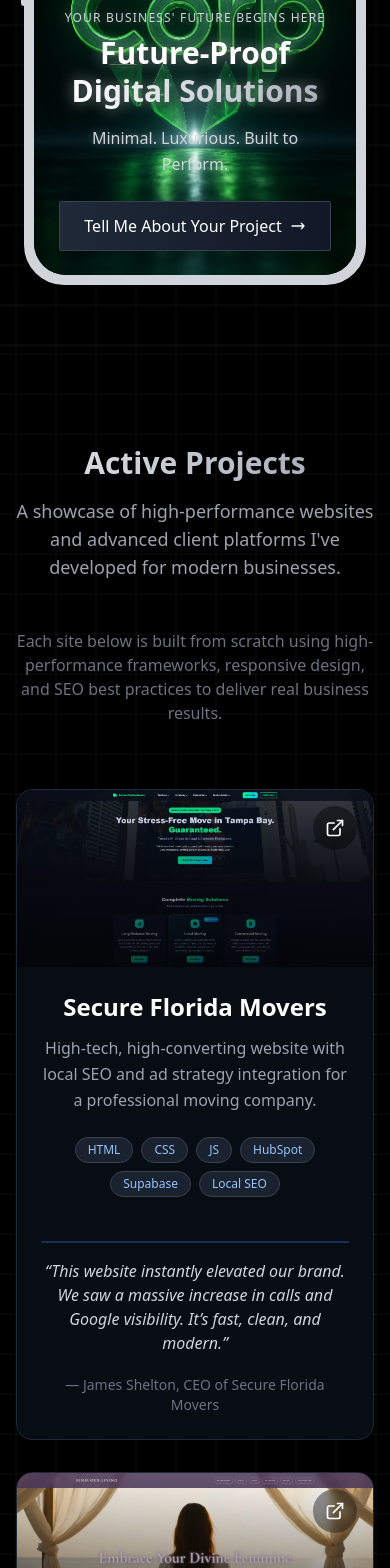
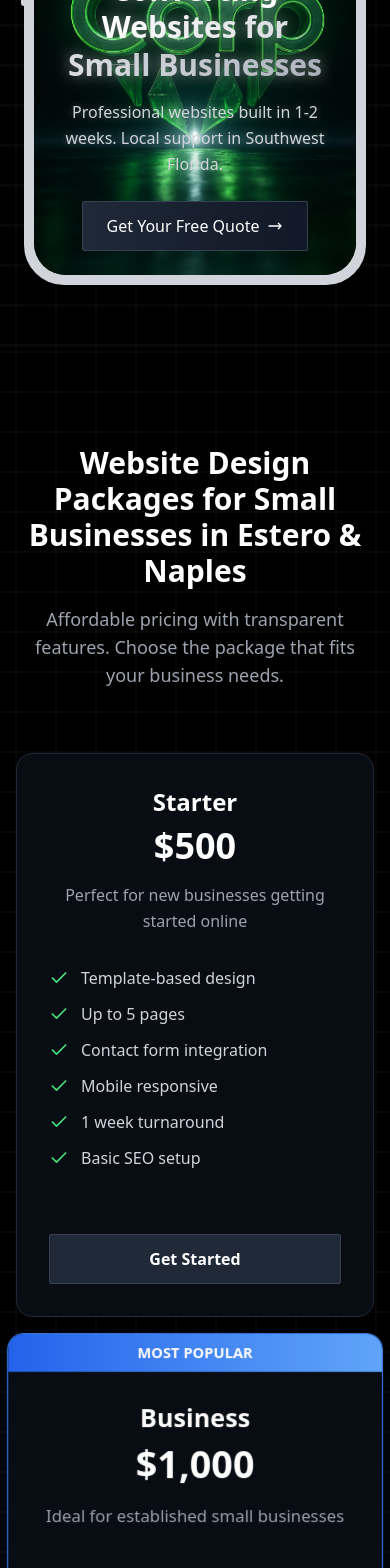
Before and after one commit to SchulzCorpLLC/SchulzCorp, a React (Vite) app: page / in a window 390 px wide. Shown: the part 340-1908 px from the top of the page. Built offline with nearby package versions, Linux system fonts and the light colour scheme.

Commit message:
Updated index.html

```diff
--- a/index.html
+++ b/index.html
@@ -4,9 +4,9 @@
     <meta charset="UTF-8" />
     <link rel="icon" type="image/png" href="/sc-fav.png" />
     <meta name="viewport" content="width=device-width, initial-scale=1.0" />
-    <meta name="description" content="SchulzCorp - Boutique digital agency creating future-proof digital solutions. Minimal. Luxurious. Built to Perform." />
-    <meta name="keywords" content="digital agency, web development, SaaS, custom dashboards, high-tech websites" />
-    <title>SchulzCorp - Future-Proof Digital Solutions</title>
+    <meta name="description" content="SchulzCorp - Professional website design for small businesses in Estero and Naples, FL. Affordable, high-converting websites built in 1-2 weeks. Local support in Southwest Florida." />
+    <meta name="keywords" content="website design Estero FL, website design Naples FL, small business websites, affordable web design, Southwest Florida web designer, Naples website designer, Estero web development, local website design" />
+    <title>SchulzCorp - Website Design in Estero & Naples, FL | Affordable Small Business Websites</title>
   </head>
   <body>
     <div id="root"></div>
--- a/src/App.tsx
+++ b/src/App.tsx
@@ -1,14 +1,14 @@
 import React, { useEffect } from 'react';
 import Navbar from './components/Navbar';
 import Hero from './components/Hero';
+import Services from './components/Services';
 import Portfolio from './components/Portfolio';
-import Services from './components/Services';
+import About from './components/About';
 import Contact from './components/Contact';
 import Footer from './components/Footer';
 
 function App() {
   useEffect(() => {
-    // Smooth scroll behavior for the entire document
     document.documentElement.style.scrollBehavior = 'smooth';
 
     return () => {
@@ -20,8 +20,9 @@ function App() {
     <div className="min-h-screen bg-black">
       <Navbar />
       <Hero />
+      <Services />
       <Portfolio />
-      <Services />
+      <About />
       <Contact />
       <Footer />
     </div>
--- /dev/null
+++ b/src/components/About.tsx
@@ -0,0 +1,76 @@
+import React from 'react';
+import { Clock, DollarSign, Smartphone, MapPin } from 'lucide-react';
+
+interface Benefit {
+  icon: React.ReactNode;
+  title: string;
+  description: string;
+}
+
+const About: React.FC = () => {
+  const benefits: Benefit[] = [
+    {
+      icon: <Clock className="w-8 h-8" />,
+      title: "Quick Turnaround",
+      description: "1-2 weeks from start to launch"
+    },
+    {
+      icon: <DollarSign className="w-8 h-8" />,
+      title: "Affordable Pricing",
+      description: "Packages starting at just $500"
+    },
+    {
+      icon: <Smartphone className="w-8 h-8" />,
+      title: "Modern & Mobile-Friendly",
+      description: "Looks perfect on all devices"
+    },
+    {
+      icon: <MapPin className="w-8 h-8" />,
+      title: "Local Support",
+      description: "Based in Estero, serving Southwest Florida"
+    }
+  ];
+
+  return (
+    <section id="about" className="py-24 sm:py-32 bg-gray-950 relative overflow-hidden">
+      <div className="absolute inset-0 bg-[url('/grid.svg')] bg-center opacity-30"></div>
+
+      <div className="max-w-screen-2xl mx-auto px-4 sm:px-6 lg:px-8 relative z-10">
+        <div className="text-center mb-16">
+          <h2 className="text-3xl md:text-4xl font-bold text-white mb-4">
+            About SchulzCorp
+          </h2>
+          <div className="max-w-3xl mx-auto">
+            <p className="text-lg text-gray-300 leading-relaxed mb-6">
+              Hi, I'm <span className="font-bold text-white">Brandon Schulz</span>, a local web designer helping small businesses in Estero, Naples, and Southwest Florida launch professional websites quickly and affordably.
+            </p>
+            <p className="text-lg text-gray-400 leading-relaxed">
+              I specialize in creating high-converting, mobile-friendly websites that help local businesses establish their online presence and attract more customers. No complicated jargon, no endless timelines — just clean, modern websites that work.
+            </p>
+          </div>
+        </div>
+
+        <div className="grid md:grid-cols-2 lg:grid-cols-4 gap-8 mt-16">
+          {benefits.map((benefit, index) => (
+            <div
+              key={index}
+              className="bg-gray-900/50 backdrop-blur-md rounded-2xl border border-gray-800 p-8 text-center transition-all duration-300 hover:border-blue-500/50 hover:shadow-2xl hover:shadow-blue-500/10"
+            >
+              <div className="text-blue-400 mb-4 flex justify-center">
+                {benefit.icon}
+              </div>
+              <h3 className="text-xl font-bold text-white mb-3">
+                {benefit.title}
+              </h3>
+              <p className="text-gray-400">
+                {benefit.description}
+              </p>
+            </div>
+          ))}
+        </div>
+      </div>
+    </section>
+  );
+};
+
+export default About;
--- a/src/components/Footer.tsx
+++ b/src/components/Footer.tsx
@@ -4,11 +4,11 @@ import { Mail } from 'lucide-react';
 const Footer: React.FC = () => {
   return (
     <footer className="bg-gray-900 border-t border-gray-800">
-      {/* The container width is now set to max-w-screen-2xl for a consistent, wider layout. */}
       <div className="max-w-screen-2xl mx-auto px-4 sm:px-6 lg:px-8 py-8">
         <div className="flex flex-col md:flex-row justify-between items-center space-y-4 md:space-y-0">
-          <div className="text-gray-400 text-sm">
-            © 2025 SchulzCorp. All rights reserved.
+          <div className="text-gray-400 text-sm text-center md:text-left">
+            <p>© 2025 SchulzCorp. All rights reserved.</p>
+            <p className="mt-1">Website Design in Estero, FL | Serving Naples & Southwest Florida</p>
           </div>
 
           <div className="flex items-center space-x-6">
--- a/src/components/Hero.tsx
+++ b/src/components/Hero.tsx
@@ -39,17 +39,17 @@ const Hero: React.FC = () => {
                   className="text-sm text-gray-300 uppercase tracking-widest mb-4"
                   style={{ textShadow: '0 0 8px rgba(255, 255, 255, 0.3)' }}
                 >
-                  Your Business' Future Begins Here
+                  Estero & Naples, FL Website Design
                 </p>
 
                 <h1
                   className="text-4xl md:text-5xl font-bold text-white mb-6 leading-tight"
                   style={{ textShadow: '0 0 15px rgba(255, 255, 255, 0.5)' }}
                 >
-                  Future-Proof
+                  Affordable, High-Converting
                   <br />
                   <span className="bg-gradient-to-r from-white to-gray-400 bg-clip-text text-transparent">
-                    Digital Solutions
+                    Websites for Small Businesses
                   </span>
                 </h1>
 
@@ -57,7 +57,7 @@ const Hero: React.FC = () => {
                   className="text-lg md:text-xl text-gray-300 mb-8 leading-relaxed"
                   style={{ textShadow: '0 0 8px rgba(255, 255, 255, 0.3)' }}
                 >
-                  Minimal. Luxurious. Built to Perform.
+                  Professional websites built in 1-2 weeks. Local support in Southwest Florida.
                 </p>
 
                 <button
@@ -65,7 +65,7 @@ const Hero: React.FC = () => {
                   className="group bg-gradient-to-r from-gray-800 to-gray-900 hover:from-gray-700 hover:to-gray-800 text-white px-8 py-4 rounded-sm transition-all duration-300 border border-gray-700 hover:border-gray-600 shadow-2xl hover:shadow-3xl transform hover:-translate-y-1"
                 >
                   <span className="flex items-center justify-center md:justify-start">
-                    Tell Me About Your Project
+                    Get Your Free Quote
                     <svg
                       className="ml-2 w-4 h-4 transform group-hover:translate-x-1 transition-transform duration-200"
                       fill="none"
@@ -108,21 +108,21 @@ const Hero: React.FC = () => {
                 <div className="relative z-20 h-full flex flex-col items-center justify-end text-center p-6">
                   <div className="w-full">
                     <p className="text-xs text-gray-300 uppercase tracking-widest mb-2" style={{ textShadow: '0 0 8px rgba(255, 255, 255, 0.3)' }}>
-                      Your Business' Future Begins Here
+                      Estero & Naples, FL Website Design
                     </p>
                     <h1 className="text-3xl font-bold text-white mb-4 leading-tight" style={{ textShadow: '0 0 15px rgba(255, 255, 255, 0.5)' }}>
-                      Future-Proof
+                      Affordable, High-Converting
                       <br />
                       <span className="bg-gradient-to-r from-white to-gray-400 bg-clip-text text-transparent">
-                        Digital Solutions
+                        Websites for Small Businesses
                       </span>
                     </h1>
                     <p className="text-base text-gray-300 mb-6 leading-relaxed" style={{ textShadow: '0 0 8px rgba(255, 255, 255, 0.3)' }}>
-                      Minimal. Luxurious. Built to Perform.
+                      Professional websites built in 1-2 weeks. Local support in Southwest Florida.
                     </p>
                     <button onClick={scrollToContact} className="group bg-gradient-to-r from-gray-800 to-gray-900 hover:from-gray-700 hover:to-gray-800 text-white px-6 py-3 rounded-sm transition-all duration-300 border border-gray-700 hover:border-gray-600 shadow-xl transform hover:-translate-y-1">
                       <span className="flex items-center justify-center">
-                        Tell Me About Your Project
+                        Get Your Free Quote
                         <svg className="ml-2 w-4 h-4 transform group-hover:translate-x-1 transition-transform duration-200" fill="none" stroke="currentColor" viewBox="0 0 24 24">
                           <path strokeLinecap="round" strokeLinejoin="round" strokeWidth={2} d="M17 8l4 4m0 0l-4 4m4-4H3" />
                         </svg>
--- a/src/components/Navbar.tsx
+++ b/src/components/Navbar.tsx
@@ -42,8 +42,9 @@ const Navbar: React.FC = () => {
   };
 
   const navLinks = [
+    { id: 'services', name: 'Services' },
     { id: 'portfolio', name: 'Portfolio' },
-    { id: 'services', name: 'Services' },
+    { id: 'about', name: 'About' },
     { id: 'contact', name: 'Contact' },
   ];
 
--- a/src/components/Portfolio.tsx
+++ b/src/components/Portfolio.tsx
@@ -1,13 +1,11 @@
 import React from 'react';
 import { ExternalLink } from 'lucide-react';
 
-// Interface for Tech Stack Badges
 interface TechBadge {
   name: string;
-  icon?: React.ReactNode; // Optional icon for the badge
+  icon?: React.ReactNode;
 }
 
-// Interface for Portfolio Item including tech stack
 interface PortfolioItem {
   title: string;
   description: string;
@@ -23,8 +21,8 @@ const Portfolio: React.FC = () => {
   const projects: PortfolioItem[] = [
     {
       title: "Secure Florida Movers",
-      description: "High-tech, high-converting website with local SEO and ad strategy integration for a professional moving company.",
-      testimonial: "This website instantly elevated our brand. We saw a massive increase in calls and Google visibility. It’s fast, clean, and modern.",
+      description: "High-performance, high-converting website with local SEO and ad strategy integration for a professional moving company serving Southwest Florida.",
+      testimonial: "This website instantly elevated our brand. We saw a massive increase in calls and Google visibility. It's fast, clean, and modern.",
       author: "James Shelton, CEO of Secure Florida Movers",
       link: "https://www.securefloridamovers.com",
       image: "/sfm-portfolio.webp",
@@ -40,7 +38,7 @@ const Portfolio: React.FC = () => {
     },
     {
       title: "Sensuous-Living",
-      description: "Luxurious, feminine brand website with a fully integrated e-commerce system, blog, user login portal, and client dashboard features.",
+      description: "Luxurious, feminine brand website with fully integrated e-commerce system, blog, user login portal, and client dashboard features for online business management.",
       testimonial: "The site feels luxurious and powerful. Everything I dreamed of for my brand — functional, fast, and beautifully crafted.",
       author: "Trishiana, CEO of Sensuous-Living",
       link: "https://sensuous-living.vercel.app",
@@ -56,35 +54,47 @@ const Portfolio: React.FC = () => {
         { name: 'OAuth' },
         { name: 'E-Commerce' },
       ]
+    },
+    {
+      title: "AE Firearms LLC",
+      description: "Professional firearms dealer website featuring inventory showcase, compliance information, and streamlined customer inquiry system for Southwest Florida's premier firearms dealer.",
+      testimonial: "Professional, clean, and exactly what we needed to showcase our inventory and services to customers in the area.",
+      author: "AE Firearms LLC Team",
+      link: "https://www.aefirearmsllc.com",
+      image: "/ae-firearms-portfolio.webp",
+      alt: "Professional Firearms Dealer Website – AE Firearms LLC",
+      techStack: [
+        { name: 'React' },
+        { name: 'TypeScript' },
+        { name: 'Tailwind' },
+        { name: 'Responsive Design' },
+        { name: 'Contact Forms' },
+      ]
     }
   ];
 
   return (
-    // SECTION STYLING: Switched to a dark theme with a subtle background pattern for a high-tech feel.
     <section id="portfolio" className="py-24 sm:py-32 bg-black relative overflow-hidden">
-        {/* UPDATED: Subtle background grid pattern without the fade-out mask */}
         <div className="absolute inset-0 bg-[url('/grid.svg')] bg-center"></div>
 
       <div className="max-w-screen-2xl mx-auto px-4 sm:px-6 lg:px-8 relative z-10">
         <div className="text-center mb-12">
           <h2 className="text-3xl md:text-4xl font-bold text-transparent bg-clip-text bg-gradient-to-r from-gray-200 to-gray-400 mb-4">
-            Active Projects
+            Recent Website Projects
           </h2>
           <p className="text-lg text-gray-400 max-w-3xl mx-auto">
-            A showcase of high-performance websites and advanced client platforms I've developed for modern businesses.
+            A showcase of high-performance websites I've developed for businesses in Southwest Florida and beyond.
           </p>
         </div>
 
         <p className="text-base text-gray-500 text-center max-w-4xl mx-auto mb-16">
-          Each site below is built from scratch using high-performance frameworks, responsive design, and SEO best practices to deliver real business results.
+          Each website is built from scratch using modern frameworks, responsive design, and SEO best practices to deliver real business results.
         </p>
 
-        {/* PROJECT CARDS: Now uses a grid layout with glassmorphism effect on cards. */}
-        <div className="grid md:grid-cols-2 gap-8 lg:gap-12">
+        <div className="grid md:grid-cols-2 lg:grid-cols-3 gap-8 lg:gap-12">
           {projects.map((project, index) => (
             <div
               key={index}
-              // CARD STYLING: Glassmorphism effect with a glowing border on hover.
               className="bg-gray-900/50 backdrop-blur-md rounded-2xl border border-gray-800 overflow-hidden group transition-all duration-300 hover:border-blue-500/50 hover:shadow-2xl hover:shadow-blue-500/10"
             >
               <div className="relative overflow-hidden">
@@ -93,7 +103,6 @@ const Portfolio: React.FC = () => {
                   alt={project.alt}
                   className="w-full h-auto object-cover transition-transform duration-500 group-hover:scale-105"
                 />
-                {/* Image overlay for the external link button */}
                 <div className="absolute inset-0 bg-gradient-to-t from-black/70 to-transparent">
                   <div className="absolute top-4 right-4">
                     <a
@@ -109,7 +118,6 @@ const Portfolio: React.FC = () => {
                 </div>
               </div>
 
-              {/* CARD CONTENT: Centered all content within the card for a clean, balanced look. */}
               <div className="p-6 md:p-8 text-center flex flex-col items-center">
                 <h3 className="text-2xl font-bold text-white mb-3">
                   {project.title}
@@ -118,7 +126,6 @@ const Portfolio: React.FC = () => {
                   {project.description}
                 </p>
 
-                {/* TECH STACK BADGES: Centered using justify-center. */}
                 <div className="flex flex-wrap gap-2 mb-6 justify-center">
                     {project.techStack.map(tech => (
                         <span key={tech.name} className="bg-gray-800/80 text-blue-300 text-xs font-medium px-3 py-1 rounded-full border border-gray-700">
@@ -127,9 +134,8 @@ const Portfolio: React.FC = () => {
                     ))}
                 </div>
 
-                {/* TESTIMONIAL: Switched to a top border to better suit the centered layout. */}
                 <blockquote className="border-t-2 border-blue-500/30 pt-4 italic text-gray-300 my-5 max-w-md">
-                  “{project.testimonial}”
+                  "{project.testimonial}"
                 </blockquote>
                 <cite className="text-sm text-gray-500 not-italic">
                   — {project.author}
--- a/src/components/Services.tsx
+++ b/src/components/Services.tsx
@@ -1,12 +1,10 @@
 import React from 'react';
-import { Monitor, BarChart3, Layers, ArrowRight } from 'lucide-react';
+import { Monitor, BarChart3, Layers, ArrowRight, Check } from 'lucide-react';
 
-// Interface for Tech Stack Badges
 interface TechBadge {
   name: string;
 }
 
-// Interface for a Service offering, now including a tech stack
 interface Service {
   title: string;
   description: string;
@@ -14,8 +12,15 @@ interface Service {
   techStack: TechBadge[];
 }
 
+interface PricingPackage {
+  name: string;
+  price: string;
+  description: string;
+  features: string[];
+  popular?: boolean;
+}
+
 const Services: React.FC = () => {
-    // Function to smoothly scroll to the contact section
     const scrollToContact = () => {
         const element = document.getElementById('contact');
         if (element) {
@@ -23,11 +28,58 @@ const Services: React.FC = () => {
         }
     };
 
-  // Updated service details with SEO-rich descriptions and tech stacks
+  const pricingPackages: PricingPackage[] = [
+    {
+      name: "Starter",
+      price: "$500",
+      description: "Perfect for new businesses getting started online",
+      features: [
+        "Template-based design",
+        "Up to 5 pages",
+        "Contact form integration",
+        "Mobile responsive",
+        "1 week turnaround",
+        "Basic SEO setup"
+      ]
+    },
+    {
+      name: "Business",
+      price: "$1,000",
+      description: "Ideal for established small businesses",
+      features: [
+        "Custom design",
+        "Up to 7 pages",
+        "SEO optimization",
+        "Business email setup",
+        "Contact form integration",
+        "Mobile responsive",
+        "2 week turnaround",
+        "Google Analytics setup"
+      ],
+      popular: true
+    },
+    {
+      name: "Premium",
+      price: "$1,500",
+      description: "Complete solution for growing businesses",
+      features: [
+        "Custom design + advanced SEO",
+        "Up to 10 pages",
+        "Email marketing integration",
+        "Business email setup",
+        "Contact form integration",
+        "Mobile responsive",
+        "Google Analytics & Search Console",
+        "1 month post-launch support",
+        "2 week turnaround"
+      ]
+    }
+  ];
+
   const services: Service[] = [
     {
       title: "High-Tech Websites",
-      description: "Modern, mobile-first sites that are lightning fast, SEO-optimized, and designed to convert visitors into paying customers.",
+      description: "Modern, mobile-first websites that are lightning fast, SEO-optimized, and designed to convert visitors into paying customers.",
       icon: <Monitor className="w-8 h-8" />,
       techStack: [
         { name: 'React' },
@@ -59,16 +111,76 @@ const Services: React.FC = () => {
 
   return (
     <section id="services" className="py-24 sm:py-32 bg-black relative overflow-hidden">
-        {/* Subtle background grid pattern for a high-tech feel */}
         <div className="absolute inset-0 bg-[url('/grid.svg')] bg-center"></div>
 
       <div className="max-w-screen-2xl mx-auto px-4 sm:px-6 lg:px-8 relative z-10">
         <div className="text-center mb-16">
           <h2 className="text-3xl md:text-4xl font-bold text-white mb-4">
-            What I Build: High-Performance Digital Solutions That Drive Results
+            Website Design Packages for Small Businesses in Estero & Naples
           </h2>
           <p className="text-lg text-gray-400 max-w-3xl mx-auto">
-            From sleek websites to scalable SaaS, I craft tools that elevate your brand and convert.
+            Affordable pricing with transparent features. Choose the package that fits your business needs.
+          </p>
+        </div>
+
+        <div className="grid md:grid-cols-3 gap-8 mb-24">
+          {pricingPackages.map((pkg, index) => (
+            <article
+              key={index}
+              className={`bg-gray-900/50 backdrop-blur-md rounded-2xl border overflow-hidden group transition-all duration-300 flex flex-col text-center relative ${
+                pkg.popular
+                  ? 'border-blue-500 shadow-2xl shadow-blue-500/20 scale-105'
+                  : 'border-gray-800 hover:border-blue-500/50 hover:shadow-2xl hover:shadow-blue-500/10'
+              }`}
+            >
+              {pkg.popular && (
+                <div className="absolute top-0 left-0 right-0 bg-gradient-to-r from-blue-600 to-blue-400 text-white text-sm font-bold py-2 px-4 text-center">
+                  MOST POPULAR
+                </div>
+              )}
+              <div className={`p-8 flex-grow ${pkg.popular ? 'pt-16' : ''}`}>
+                <h3 className="text-2xl font-bold text-white mb-2">
+                  {pkg.name}
+                </h3>
+                <div className="text-4xl font-bold text-white mb-4">
+                  {pkg.price}
+                </div>
+                <p className="text-gray-400 mb-8 leading-relaxed">
+                  {pkg.description}
+                </p>
+
+                <ul className="text-left space-y-3 mb-8">
+                  {pkg.features.map((feature, idx) => (
+                    <li key={idx} className="flex items-start text-gray-300">
+                      <Check className="w-5 h-5 text-green-400 mr-3 flex-shrink-0 mt-0.5" />
+                      <span>{feature}</span>
+                    </li>
+                  ))}
+                </ul>
+              </div>
+
+              <div className="p-8 pt-0 mt-auto">
+                <button
+                  onClick={scrollToContact}
+                  className={`w-full font-bold px-6 py-3 rounded-sm transition-all duration-300 ${
+                    pkg.popular
+                      ? 'bg-blue-600 hover:bg-blue-500 text-white shadow-lg'
+                      : 'bg-gray-800 hover:bg-gray-700 text-white border border-gray-700'
+                  }`}
+                >
+                  Get Started
+                </button>
+              </div>
+            </article>
+          ))}
+        </div>
+
+        <div className="text-center mb-16">
+          <h2 className="text-3xl md:text-4xl font-bold text-white mb-4">
+            What I Build: High-Performance Websites That Drive Results
+          </h2>
+          <p className="text-lg text-gray-400 max-w-3xl mx-auto">
+            From sleek business websites to custom web applications, I craft solutions that elevate your brand and convert.
           </p>
         </div>
 
@@ -110,14 +222,13 @@ const Services: React.FC = () => {
                 onClick={scrollToContact}
                 className="inline-flex items-center gap-2 text-lg font-medium text-white hover:text-blue-400 transition-colors duration-300 group"
             >
-                Need a solution tailored to your business? Let’s Talk
+                Need a custom solution? Let's Talk
                 <ArrowRight className="w-5 h-5 transition-transform duration-300 transform group-hover:translate-x-1" />
             </button>
         </div>
 
-        {/* Visually hidden keywords for SEO and screen readers */}
         <div className="sr-only">
-          Services: Web Development, SaaS Application Development, Custom Dashboards, Local SEO Websites, CRM Portals, Full-Stack Software Engineering.
+          Services: Website Design, Web Development, Small Business Websites, Local SEO Websites, E-commerce Websites, Custom Web Applications, Estero FL, Naples FL, Southwest Florida.
         </div>
       </div>
     </section>
```
Also changed, not shown: src/components/Contact.tsx (+36 -24 lines).
